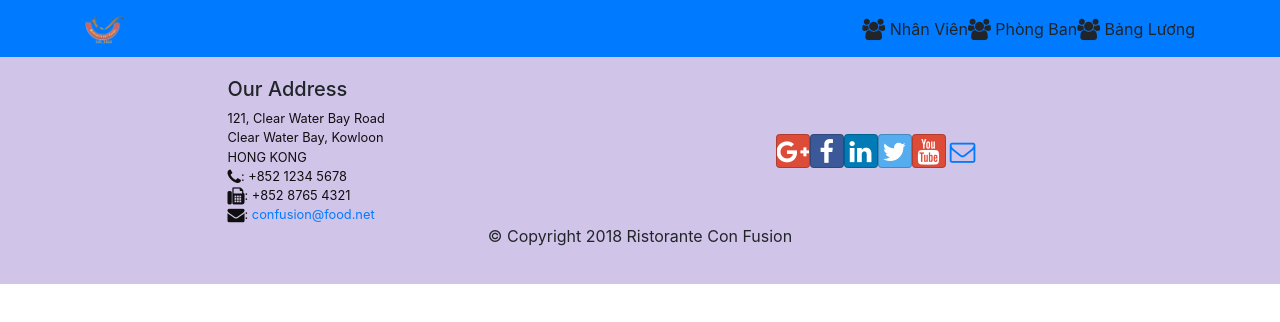
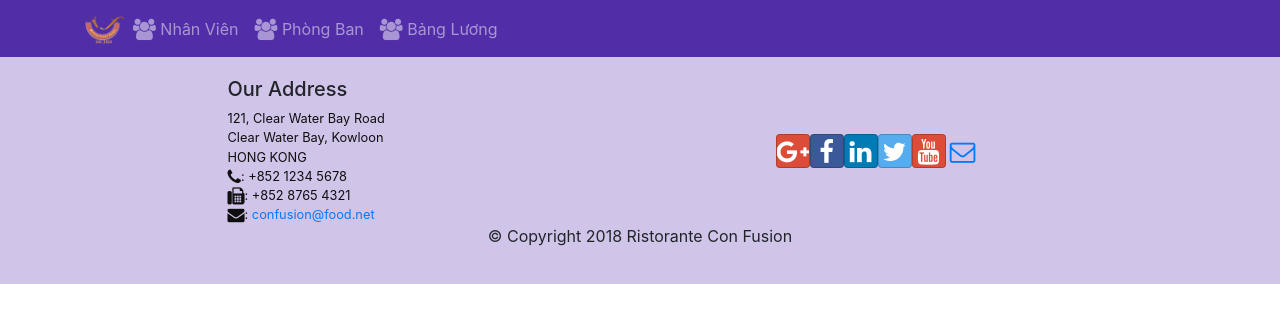
Before and after one commit to toanlpfx16432/RJS101x_01, a React (Create React App) app: page / in a window 1280 px wide. Shown: the top 322 px of the page. Built offline with nearby package versions, Linux system fonts and the light colour scheme.

Commit message:
Update Navbar

```diff
--- a/src/components/HeaderComponent.js
+++ b/src/components/HeaderComponent.js
@@ -1,23 +1,35 @@
 import React from 'react';
 import {Navbar, NavbarBrand, Nav, NavbarToggler, NavItem, Collapse} from 'reactstrap';
+import {NavLink} from 'react-router-dom';
 
 function Header() {
     return (
         <div>
-            <Navbar dark color="primary">
+            <Navbar dark expand="md">
                 <div className='container'>
-                    <NavbarBrand><img src='assets/images/logo.png' width="40" alt='Quan Ly Nhan Vien'/></NavbarBrand>
-                    <Nav>
+                    <NavbarToggler />
+                    <NavbarBrand className="mr-auto" href="/">
+                        <img src='assets/images/logo.png' width="40" alt='Quan Ly Nhan Vien'/>
+                    </NavbarBrand>
+                    <Collapse navbar>
+                        <Nav navbar>
                             <NavItem>
-                            <span className='fa fa-users fa-lg'></span> Nhân Viên
+                                <NavLink className='nav-link' to='/staffs'>
+                                    <span className='fa fa-users fa-lg' color='black'></span> Nhân Viên
+                                </NavLink>
                             </NavItem>
                             <NavItem>
+                                <NavLink className='nav-link' to='/staffs'>
                                     <span className='fa fa-users fa-lg'></span> Phòng Ban
+                                </NavLink>
                             </NavItem>
                             <NavItem>
+                                <NavLink className='nav-link' to='/staffs'>
                                     <span className='fa fa-users fa-lg'></span> Bảng Lương
+                                </NavLink>
                             </NavItem>
                         </Nav>
+                    </Collapse>
                 </div>
             </Navbar>
         </div>
--- a/src/components/StafflistComponent.js
+++ b/src/components/StafflistComponent.js
@@ -28,10 +28,10 @@ class StaffList extends Component {
             return (
                 <div className={this.state.columDefault}>
                     <Card className='mt-4'>
-                    <Link to={`/staffs/${staff.id}`} >
-                            <CardImg width="100%" src={staff.image} alt={staff.name} />
-                            <CardTitle>{staff.name}</CardTitle>
-                    </Link>
+                        <Link to={`/staffs/${staff.id}`} >
+                                <CardImg width="100%" src={staff.image} alt={staff.name} />
+                                <CardTitle>{staff.name}</CardTitle>
+                        </Link>
                     </Card>
                 </div>
             )
@@ -40,13 +40,16 @@ class StaffList extends Component {
         return (
                 <div className="container">
                     <div className="row m-3">
-                        <button onClick={() => this.onColumSelect('col-md-2 mt-1 text-center')} className='btn btn-success btn-lg mr-4'> 6 cột
+                        <h3>Chế độ hiển thị:</h3>
+                        <button onClick={() => this.onColumSelect('col-md-2 text-center')} className='btn btn-success btn-lg ml-4'> 6 cột
                         </button>
-                        <button onClick={() => this.onColumSelect('col-md-3 mt-1 text-center')} className='btn btn-success btn-lg mr-4'> 4 cột
+                        <button onClick={() => this.onColumSelect('col-md-3 text-center')} className='btn btn-success btn-lg ml-4'> 4 cột
                         </button>
-                        <button onClick={() => this.onColumSelect('col-md-6 mt-1 text-center')} className='btn btn-success btn-lg mr-4'> 2 cột
+                        <button onClick={() => this.onColumSelect('col-md-6 text-center')} className='btn btn-success btn-lg ml-4'> 2 cột
                         </button>
                     </div>
+                    <hr />
+                    <h2>Nhân viên</h2>
                     <div className="row">{staffList}</div>
                 </div>
         )
```
Lines whose indentation alone changed are shown as unchanged.
